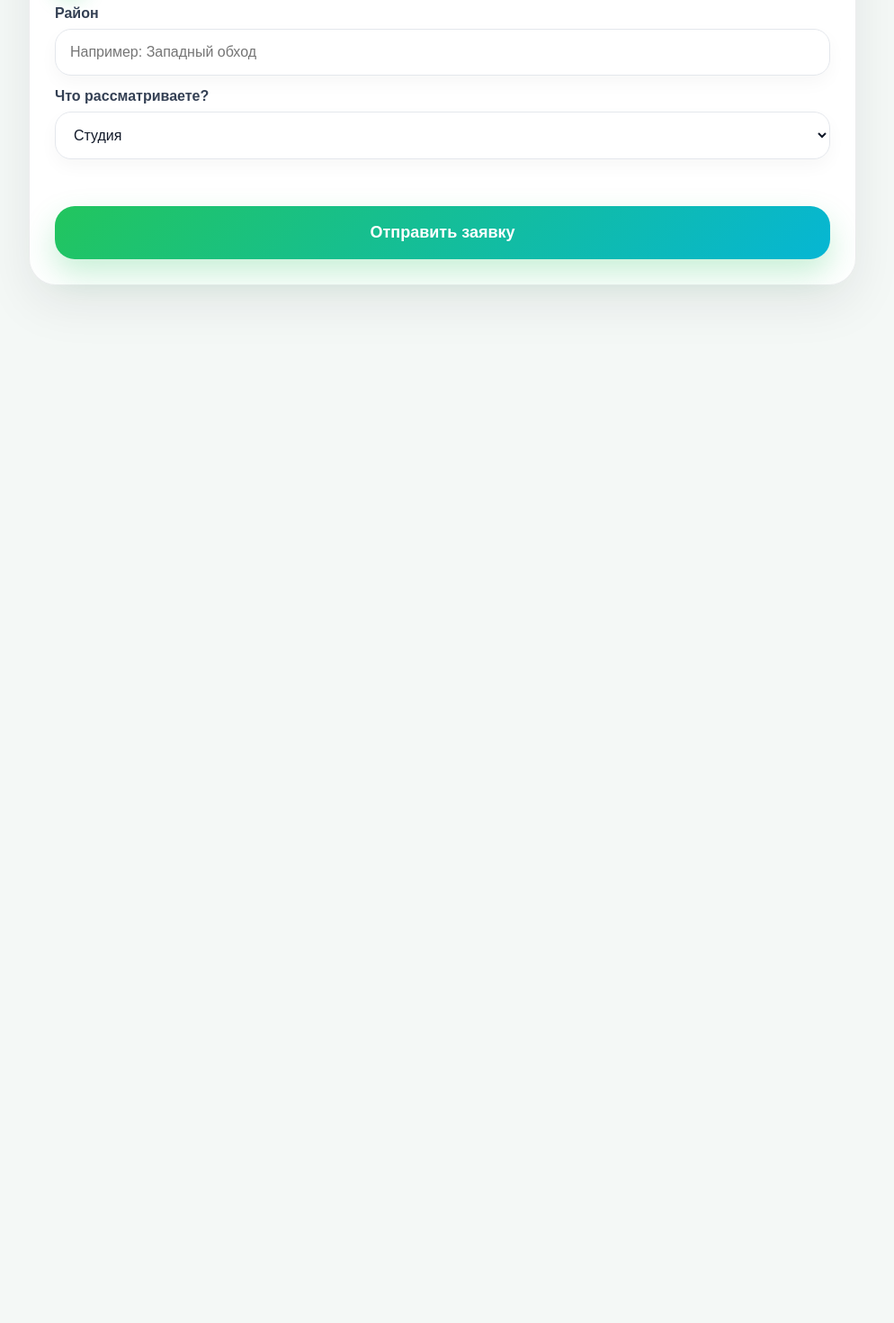
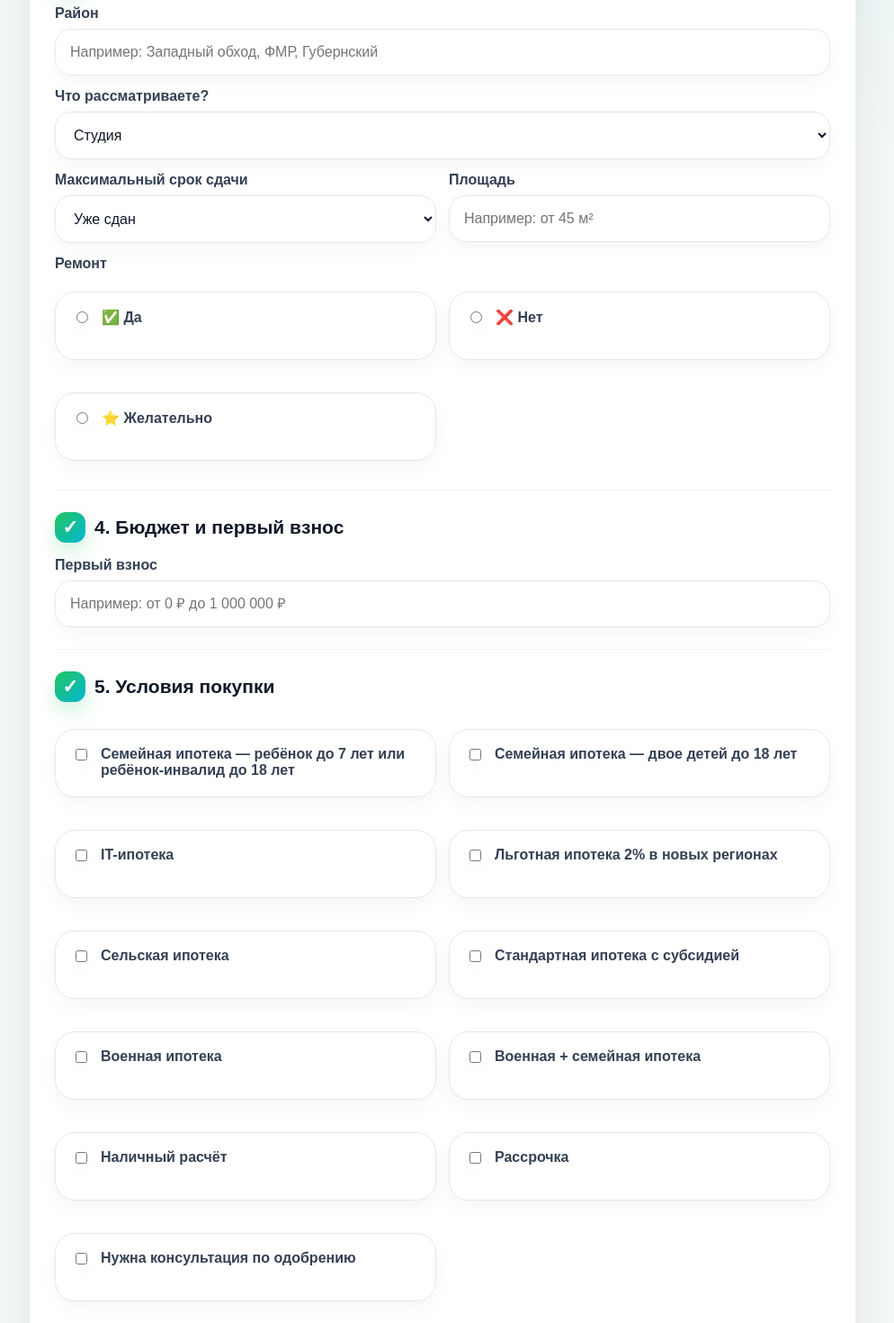
Before and after one commit to kiktevvlad07-tech/Vlad-Novostroy, a Next.js app: page / in a window 1280 px wide. Shown: the part 1330-2800 px from the top of the page at 90% size, without its empty margins (148-1142 px from the left). Before the commit the page ends 1767 px from the top, so only its background shows below. Built offline with nearby package versions, Linux system fonts and the light colour scheme.

Commit message:
Update page.js

```diff
--- a/app/page.js
+++ b/app/page.js
@@ -23,18 +23,9 @@ export default function Home() {
 
   function updateProgress(form) {
     const fields = [
-      'goal',
-      'name',
-      'phone',
-      'messenger',
-      'district',
-      'initialPayment',
-      'propertyType',
-      'deadline',
-      'area',
-      'renovation',
-      'conditions',
-      'comment'
+      'goal', 'name', 'phone', 'messenger', 'district',
+      'initialPayment', 'propertyType', 'deadline', 'area',
+      'renovation', 'conditions', 'comment'
     ];
 
     const data = new FormData(form);
@@ -90,7 +81,7 @@ export default function Home() {
       setStatus('ok');
       form.reset();
       setProgress(0);
-    } catch (error) {
+    } catch {
       setStatus('err');
     } finally {
       setLoading(false);
@@ -100,16 +91,12 @@ export default function Home() {
   return (
     <main className="page">
       <div className="container">
-
         <section className="hero">
-
-          <div className="badge">
-            Краснодар • Новостройки • Ипотека
-          </div>
+          <div className="badge">Краснодар • Новостройки • Ипотека</div>
 
           <img
             src="/vlad.jpg"
-            alt="Владислав"
+            alt="Владислав Киктев"
             style={{
               width: '130px',
               height: '130px',
@@ -124,97 +111,31 @@ export default function Home() {
           <h1>Владислав Киктев</h1>
 
           <p className="subtitle">
-            Эксперт по новостройкам Краснодара.
-            Помогу подобрать квартиру, дом или инвестиционный объект
-            без комиссии и переплат.
+            Эксперт по новостройкам Краснодара. Помогу подобрать квартиру, дом или инвестиционный объект без комиссии и переплат.
           </p>
 
-          <div
-            style={{
-              display: 'flex',
-              gap: '12px',
-              justifyContent: 'center',
-              flexWrap: 'wrap',
-              marginTop: '22px'
-            }}
-          >
-
-            <a
-              href="https://www.ayax.ru/rieltory/16356/"
-              target="_blank"
-              style={{
-                padding: '14px 18px',
-                borderRadius: '18px',
-                background: 'linear-gradient(135deg,#22c55e,#06b6d4)',
-                color: 'white',
-                textDecoration: 'none',
-                fontWeight: '800'
-              }}
-            >
+          <div style={{ display: 'flex', gap: '12px', justifyContent: 'center', flexWrap: 'wrap', marginTop: '22px' }}>
+            <a href="https://www.ayax.ru/rieltory/16356/" target="_blank" style={{ padding: '14px 18px', borderRadius: '18px', background: 'linear-gradient(135deg,#22c55e,#06b6d4)', color: 'white', textDecoration: 'none', fontWeight: '800' }}>
               ⭐ Отзывы
             </a>
 
-            <a
-              href="https://t.me/ovkkik"
-              target="_blank"
-              style={{
-                padding: '14px 18px',
-                borderRadius: '18px',
-                background: '#ffffff',
-                color: '#101828',
-                textDecoration: 'none',
-                fontWeight: '800',
-                border: '1px solid #d0d5dd'
-              }}
-            >
+            <a href="https://t.me/ovkkik" target="_blank" style={{ padding: '14px 18px', borderRadius: '18px', background: '#ffffff', color: '#101828', textDecoration: 'none', fontWeight: '800', border: '1px solid #d0d5dd' }}>
               ✈️ Telegram
             </a>
 
-            <a
-              href="https://max.ru/krdshpatel"
-              target="_blank"
-              style={{
-                padding: '14px 18px',
-                borderRadius: '18px',
-                background: '#ffffff',
-                color: '#101828',
-                textDecoration: 'none',
-                fontWeight: '800',
-                border: '1px solid #d0d5dd'
-              }}
-            >
+            <a href="https://max.ru/krdshpatel" target="_blank" style={{ padding: '14px 18px', borderRadius: '18px', background: '#ffffff', color: '#101828', textDecoration: 'none', fontWeight: '800', border: '1px solid #d0d5dd' }}>
               🚀 MAX
             </a>
-
           </div>
-
         </section>
 
-        <form
-          className="form"
-          onSubmit={handleSubmit}
-          onChange={handleProgressChange}
-          onInput={handleProgressChange}
-        >
-
+        <form className="form" onSubmit={handleSubmit} onChange={handleProgressChange} onInput={handleProgressChange}>
           <div className="section">
             <div className="section-title">1. Цель обращения</div>
-
             <div className="options">
-              <label className="option">
-                <input type="radio" name="goal" value="Покупка новостройки" required />
-                🏙️ Покупка новостройки
-              </label>
-
-              <label className="option">
-                <input type="radio" name="goal" value="Покупка вторичного жилья" />
-                🏠 Покупка вторичного жилья
-              </label>
-
-              <label className="option">
-                <input type="radio" name="goal" value="Хочу продать" />
-                💰 Хочу продать недвижимость
-              </label>
+              <label className="option"><input type="radio" name="goal" value="Покупка новостройки" required /> 🏙️ Покупка новостройки: квартира или дом</label>
+              <label className="option"><input type="radio" name="goal" value="Покупка вторичного жилья" /> 🏠 Покупка вторичного жилья</label>
+              <label className="option"><input type="radio" name="goal" value="Хочу продать" /> 💰 Хочу продать недвижимость</label>
             </div>
           </div>
 
@@ -234,27 +155,11 @@ export default function Home() {
             </div>
 
             <label>Удобный способ связи</label>
-
             <div className="options">
-              <label className="option">
-                <input type="radio" name="messenger" value="Звонок" required />
-                📞 Звонок
-              </label>
-
-              <label className="option">
-                <input type="radio" name="messenger" value="Telegram" />
-                ✈️ Telegram
-              </label>
-
-              <label className="option">
-                <input type="radio" name="messenger" value="MAX" />
-                💬 MAX
-              </label>
-
-              <label className="option">
-                <input type="radio" name="messenger" value="WhatsApp" />
-                🟢 WhatsApp
-              </label>
+              <label className="option"><input type="radio" name="messenger" value="Звонок" required /> 📞 Звонок</label>
+              <label className="option"><input type="radio" name="messenger" value="Telegram" /> ✈️ Telegram</label>
+              <label className="option"><input type="radio" name="messenger" value="MAX" /> 💬 MAX</label>
+              <label className="option"><input type="radio" name="messenger" value="WhatsApp" /> 🟢 WhatsApp</label>
             </div>
           </div>
 
@@ -262,10 +167,9 @@ export default function Home() {
             <div className="section-title">3. Параметры поиска</div>
 
             <label>Район</label>
-            <input name="district" placeholder="Например: Западный обход" />
+            <input name="district" placeholder="Например: Западный обход, ФМР, Губернский" />
 
             <label>Что рассматриваете?</label>
-
             <select name="propertyType">
               <option>Студия</option>
               <option>1-комнатная</option>
@@ -275,20 +179,66 @@ export default function Home() {
               <option>Дом</option>
             </select>
 
+            <div className="grid">
+              <div>
+                <label>Максимальный срок сдачи</label>
+                <select name="deadline">
+                  <option>Уже сдан</option>
+                  <option>До 6 месяцев</option>
+                  <option>До 1 года</option>
+                  <option>До 2 лет</option>
+                  <option>Не принципиально</option>
+                </select>
+              </div>
+
+              <div>
+                <label>Площадь</label>
+                <input name="area" placeholder="Например: от 45 м²" />
+              </div>
+            </div>
+
+            <label>Ремонт</label>
+            <div className="options">
+              <label className="option"><input type="radio" name="renovation" value="Да" /> ✅ Да</label>
+              <label className="option"><input type="radio" name="renovation" value="Нет" /> ❌ Нет</label>
+              <label className="option"><input type="radio" name="renovation" value="Желательно" /> ⭐ Желательно</label>
+            </div>
+          </div>
+
+          <div className="section">
+            <div className="section-title">4. Бюджет и первый взнос</div>
+            <label>Первый взнос</label>
+            <input name="initialPayment" placeholder="Например: от 0 ₽ до 1 000 000 ₽" />
+          </div>
+
+          <div className="section">
+            <div className="section-title">5. Условия покупки</div>
+            <div className="options">
+              {purchaseConditions.map((item) => (
+                <label className="option" key={item}>
+                  <input type="checkbox" name="conditions" value={item} />
+                  {item}
+                </label>
+              ))}
+            </div>
+          </div>
+
+          <div className="section">
+            <div className="section-title">6. Дополнительные сведения</div>
+            <textarea name="comment" placeholder="Напишите, что важно: школа рядом, минимальный платёж, переезд, инвестиция, маткапитал, продажа своей квартиры и т.д." />
           </div>
 
           <button className="submit" disabled={loading}>
             {loading ? 'Отправляю...' : 'Отправить заявку'}
           </button>
 
-          {status === 'ok' && (
-            <div className="notice ok">
-              ✅ Заявка успешно отправлена
-            </div>
-          )}
-
+          {status === 'ok' && <div className="notice ok">✅ Заявка успешно отправлена. Я скоро свяжусь с вами.</div>}
+          {status === 'err' && <div className="notice err">Не получилось отправить заявку. Попробуйте ещё раз.</div>}
         </form>
 
+        <div className="footer-note">
+          Нажимая кнопку, вы соглашаетесь на обработку данных для обратной связи.
+        </div>
       </div>
 
       <div className="sticky-progress">
@@ -296,15 +246,10 @@ export default function Home() {
           <span>Заполнение заявки</span>
           <span>{progress}%</span>
         </div>
-
         <div className="sticky-progress-track">
-          <div
-            className="sticky-progress-fill"
-            style={{ width: `${progress}%` }}
-          />
+          <div className="sticky-progress-fill" style={{ width: `${progress}%` }} />
         </div>
       </div>
-
     </main>
   );
 }
```
